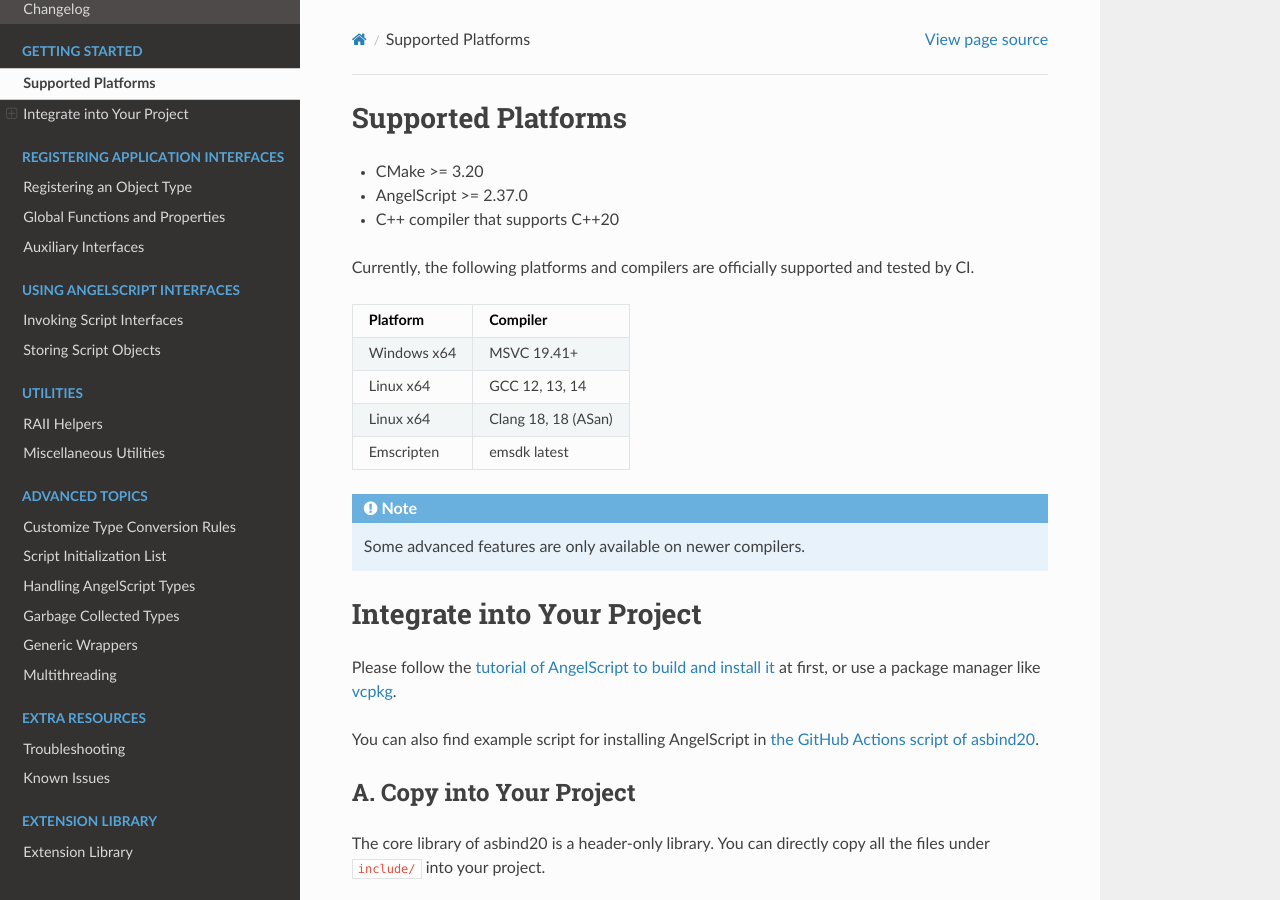
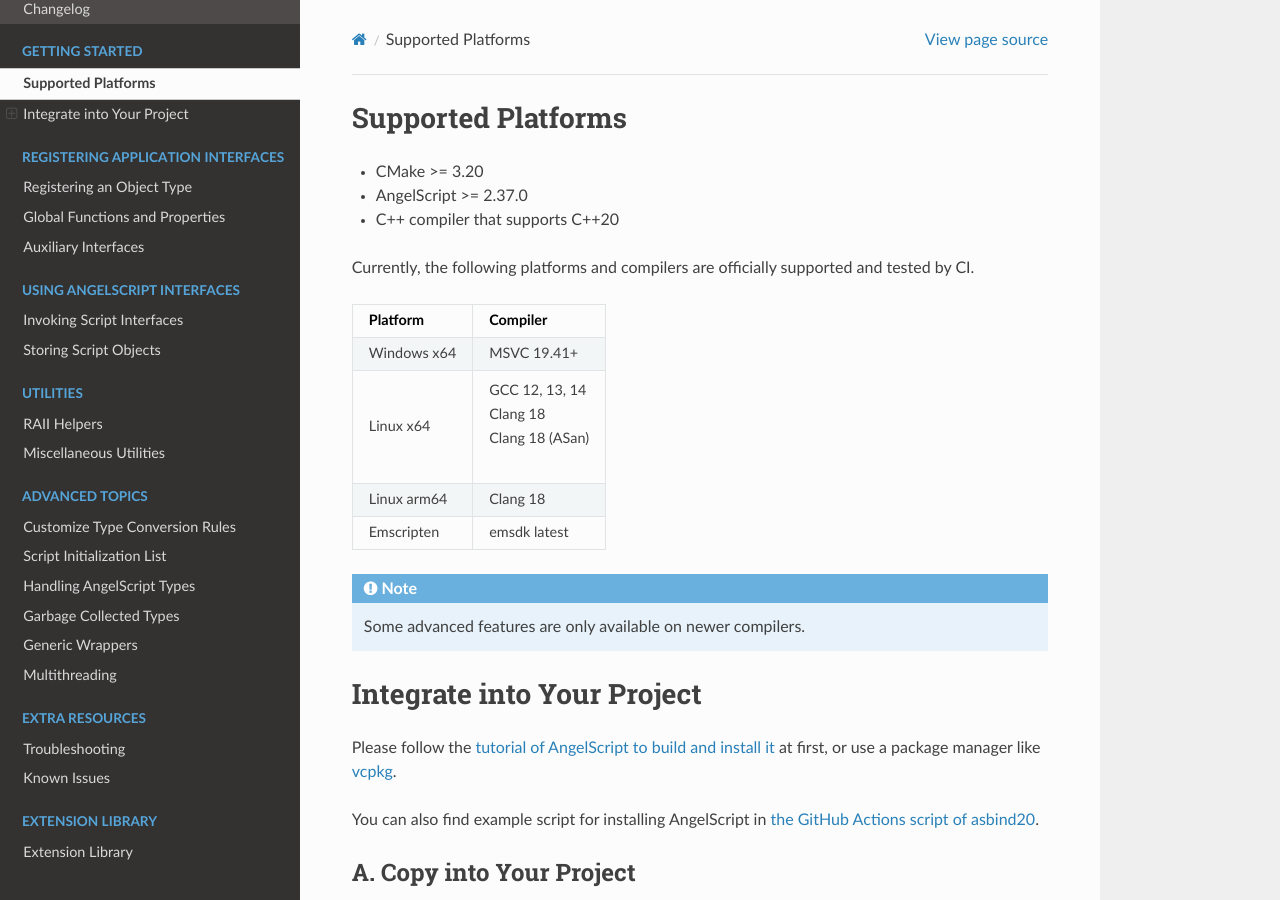
Before and after one commit to HenryAWE/asbind20, a Sphinx documentation site: the page built from doc/start.rst, in a window 1280 px wide and 900 px high. Built offline with Sphinx 7.4.7 and the Read the Docs theme 3.1.0, drawn with Linux system fonts in a browser that asks for light colours.

Commit message:
Add Linux arm64 into the list of supported platforms

```diff
--- a/doc/start.rst
+++ b/doc/start.rst
@@ -7,17 +7,22 @@ Supported Platforms
 
 Currently, the following platforms and compilers are officially supported and tested by CI.
 
-+-------------+---------------------+
-| Platform    | Compiler            |
-+=============+=====================+
-| Windows x64 | MSVC 19.41+         |
-+-------------+---------------------+
-| Linux x64   | GCC 12, 13, 14      |
-+-------------+---------------------+
-| Linux x64   | Clang 18, 18 (ASan) |
-+-------------+---------------------+
-| Emscripten  | emsdk latest        |
-+-------------+---------------------+
+.. list-table::
+   :widths: auto
+   :header-rows: 1
+
+   * - Platform
+     - Compiler
+   * - Windows x64
+     - MSVC 19.41+
+   * - Linux x64
+     - | GCC 12, 13, 14
+       | Clang 18
+       | Clang 18 (ASan)
+   * - Linux arm64
+     - Clang 18
+   * - Emscripten
+     - emsdk latest
 
 .. note::
    Some advanced features are only available on newer compilers.
```
